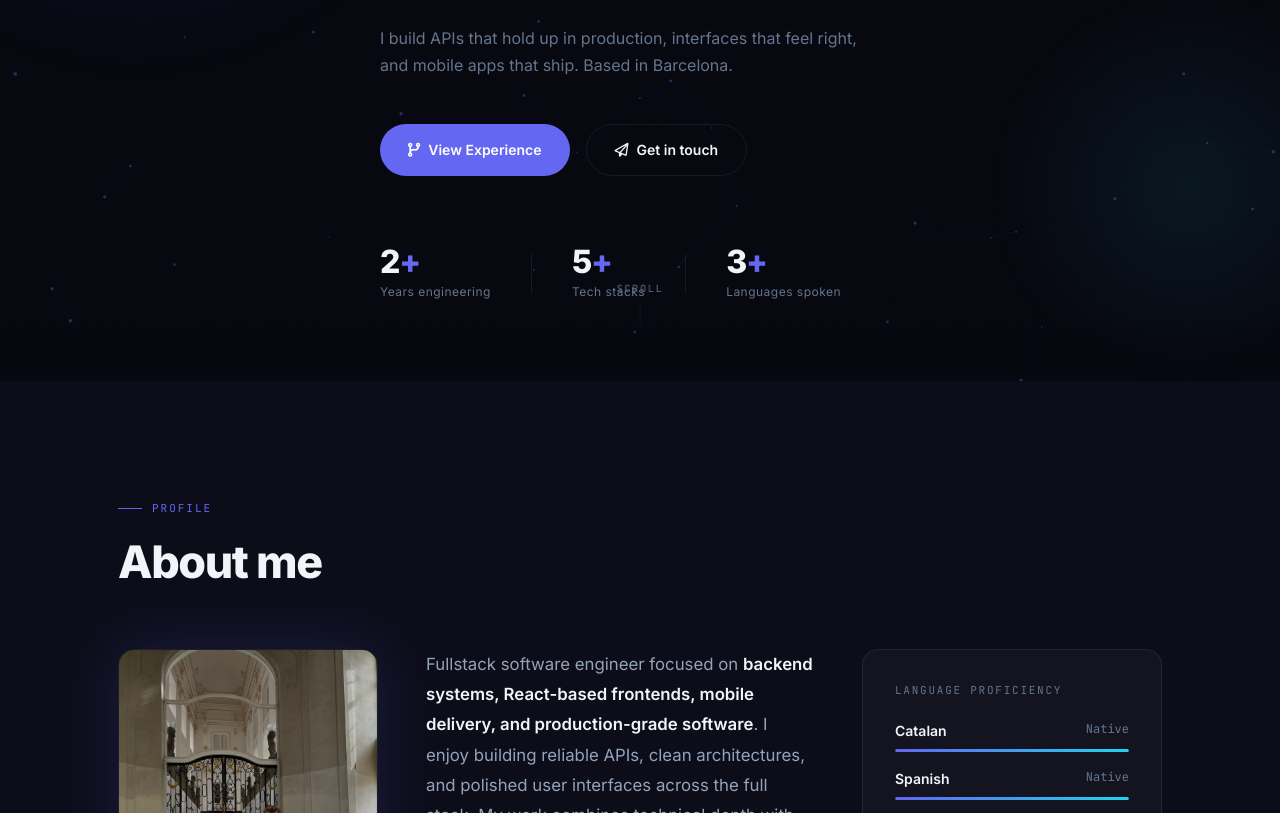
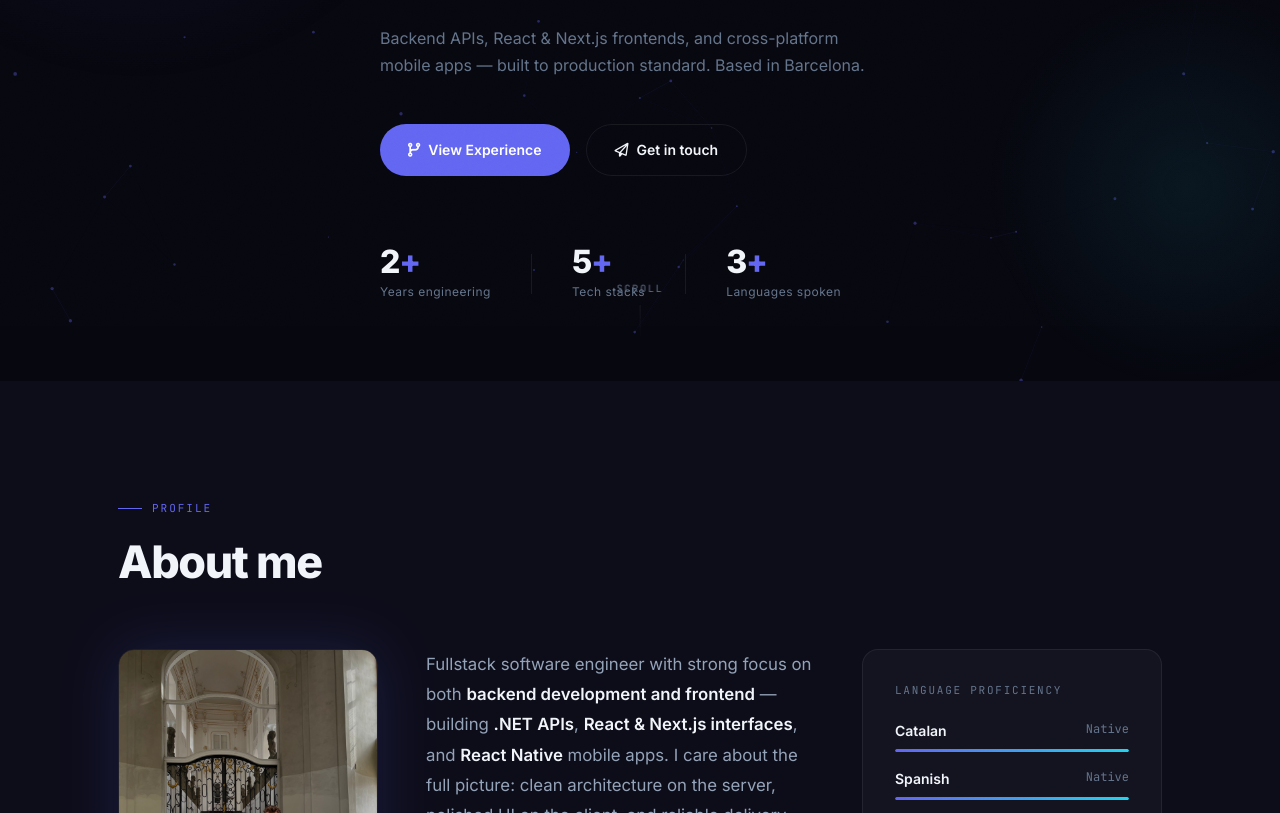
Before and after one commit to AlanTeixido/cvAlanTeixido, a plain HTML site: page index.html in a window 1280 px wide. Shown: the part 474-1287 px from the top of the page. Drawn offline with nearby package versions, Linux system fonts and the light colour scheme; animation ran at ten frames a second.

Commit message:
feat: strengthen frontend emphasis in hero and about sections

```diff
--- a/index.html
+++ b/index.html
@@ -148,8 +148,8 @@
           </p>
 
           <p class="hero-tagline">
-            I build APIs that hold up in production, interfaces that feel right,
-            and mobile apps that ship. Based in Barcelona.
+            Backend APIs, React &amp; Next.js frontends, and cross-platform
+            mobile apps — built to production standard. Based in Barcelona.
           </p>
 
           <div class="hero-actions">
@@ -210,13 +210,13 @@
           <!-- Bio + contact -->
           <div class="about-left reveal reveal-delay-2">
             <p class="about-bio">
-              Fullstack software engineer focused on
-              <strong>backend systems, React-based frontends, mobile delivery,
-              and production-grade software</strong>. I enjoy building reliable
-              APIs, clean architectures, and polished user interfaces across the
-              full stack. My work combines technical depth with execution —
-              from system design and frontend components to CI/CD and real-world
-              product delivery.
+              Fullstack software engineer with strong focus on both
+              <strong>backend development and frontend</strong> — building
+              <strong>.NET APIs</strong>, <strong>React &amp; Next.js
+              interfaces</strong>, and <strong>React Native</strong> mobile
+              apps. I care about the full picture: clean architecture on the
+              server, polished UI on the client, and reliable delivery
+              pipelines in between.
             </p>
             <ul class="about-contact-list">
               <li>
```
